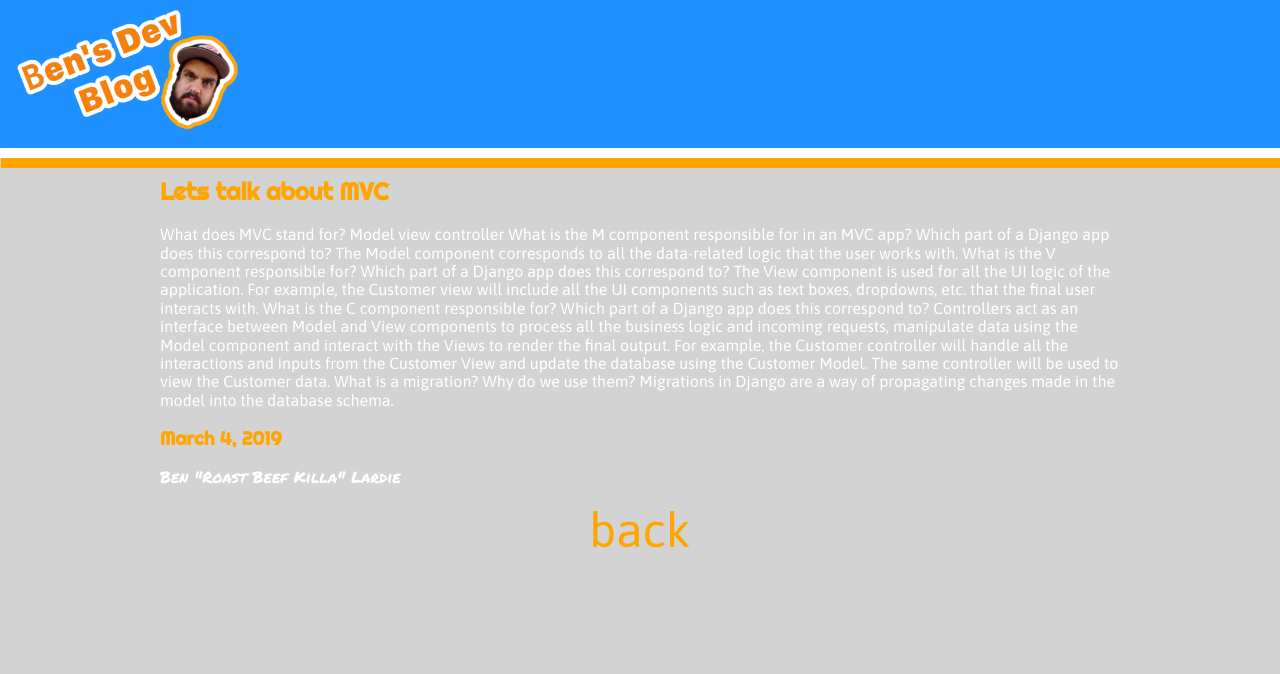
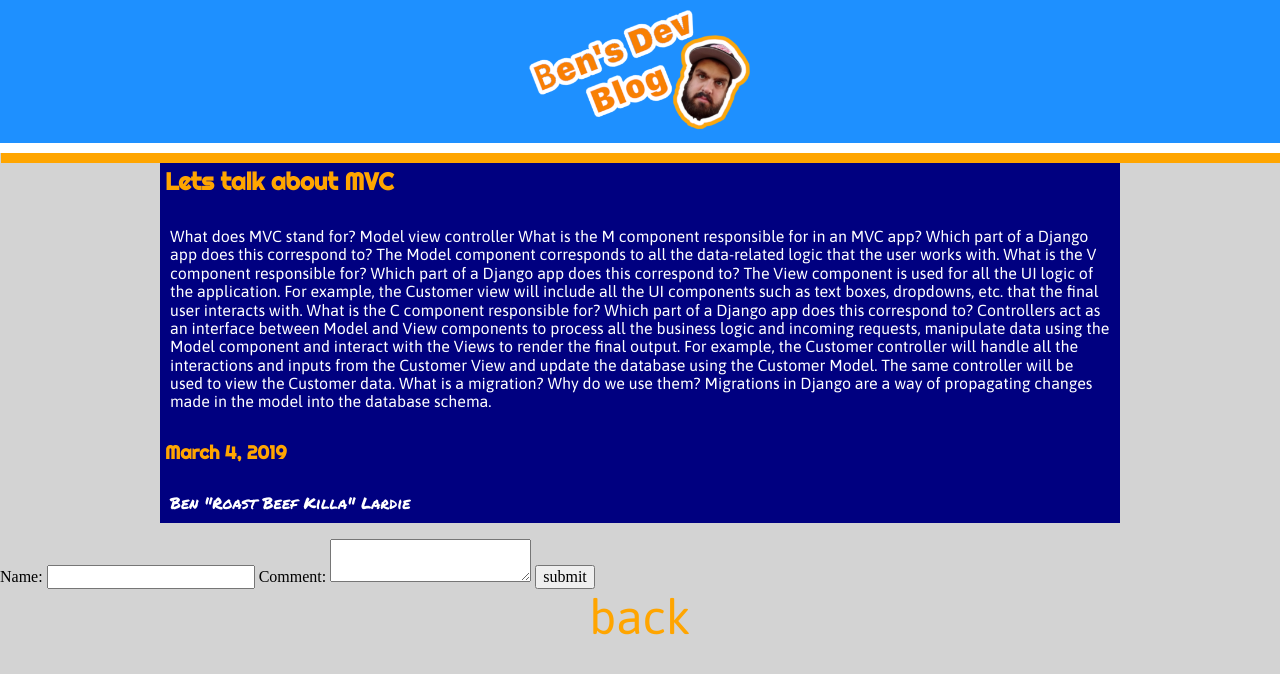
Before and after one commit to BenLardie/Django_blog, a Django app: page /articles/2 in a window 1280 px wide. Shown: the top 674 px of the page. Run offline with Django 3.2, Linux system fonts and the light colour scheme; data comes from the database, SQL or seed files in the repository.

Commit message:
comments work

```diff
--- a/blog/models.py
+++ b/blog/models.py
@@ -8,3 +8,9 @@ class Article(models.Model):
     draft = models.BooleanField()
     published_date = models.DateField()
     author = models.CharField(max_length=255)
+
+class Comment(models.Model):
+    name = models.CharField(max_length=255)
+    created_at = models.DateTimeField(auto_now_add=True)
+    message = models.TextField()
+    Article = models.ForeignKey(Article, on_delete=models.CASCADE, related_name='comments')
--- a/blog/static/css/main.css
+++ b/blog/static/css/main.css
@@ -28,6 +29,7 @@ header {
   max-width: 20%;
   margin: 0 auto;
   text-align: center;
+  display: block;
 }
 
 a {
@@ -51,19 +57,23 @@ a:hover {
   margin: auto;
 }
 
-article {
+.article-display {
   width: 75%;
-  margin: 0 auto;
+  margin: 10px auto 0;
+  background-color: navy;
 }
 
 h2, h3 {
   font-family: 'Righteous', cursive;
   color: orange;
+  padding: 5px;
+  margin: 0;
   }
 
 p {
   font-family: 'Asap', sans-serif;
   color: white;
+  padding: 10px;
 }
 
 .author {
--- a/blog/templates/article.html
+++ b/blog/templates/article.html
@@ -1,11 +1,32 @@
 {% extends 'base.html' %}
 {% block content %}
-<article>
+<div class='article-display'>
 <h2>{{ article.title }}</h2>
 <p>{{ article.body }}</p>
 <h3>{{article.published_date }}</h3>
 <p class='author'>{{ article.author }}</p>
-</article>
+</div>
+
+<ul>
+{% for comment in article.comments.all %}
+  <p>{{ comment.name }}</p>
+  <li>{{comment.message}}</li>
+    {%endfor%}
+</ul>
+
+<form action="{% url 'create_comment' %}" method="post">
+  {% csrf_token %}
+  <input type="hidden" name="article" value="{{ article.pk }}"/>
+  <label for="name">
+    <span>Name:</span>
+    <input id="name" type="text" name='name'>
+  </label>
+  <label for="new-comment">
+    <span>Comment:</span>
+    <textarea name="new-comment"></textarea>
+    </label>
+    <input type="submit" value="submit"/>
+</form>
 
 <a href="{%url 'main_page'%}">back</a>
 {%endblock%}
--- a/blog/urls.py
+++ b/blog/urls.py
@@ -13,7 +13,7 @@ Including another URLconf
     1. Import the include() function: from django.urls import include, path
     2. Add a URL to urlpatterns:  path('blog/', include('blog.urls'))
 """
-from blog.views import root, home_page, open_blog
+from blog.views import root, home_page, open_blog, create_comment
 from django.urls import path
 from django.contrib import admin
 
@@ -21,5 +21,6 @@ urlpatterns = [
     path('', root),
     path('admin/', admin.site.urls),
     path('home/', home_page, name='main_page'),
-    path('articles/<int:id>', open_blog, name='blog_opened')
+    path('articles/<int:id>', open_blog, name='blog_opened'),
+    path('comments/new', create_comment, name='create_comment'),
 ]
--- a/blog/views.py
+++ b/blog/views.py
@@ -1,7 +1,7 @@
 
 from django.shortcuts import render
 from django.http import HttpResponse, HttpResponseRedirect
-from blog.models import Article
+from blog.models import Article, Comment
 
 
 def root(request):
@@ -17,3 +17,12 @@ def open_blog(request, id):
     context = {'article': article}
     response = render(request, 'article.html', context)
     return HttpResponse(response)
+
+def create_comment(request):
+    article = request.POST['article']
+    comment = request.POST['new-comment']
+    new_comment = Comment.objects.create(name=request.POST['name'],
+                                         message=request.POST['new-comment'],
+                                         Article=Article.objects.get(pk=request.POST['article'])
+                                         )
+    return HttpResponseRedirect('/articles/'+ request.POST['article'])
```
Also changed, not shown: other parts of blog/static/css/main.css (+5 -0 lines), blog/migrations/0002_comment.py (added), db.sqlite3.
